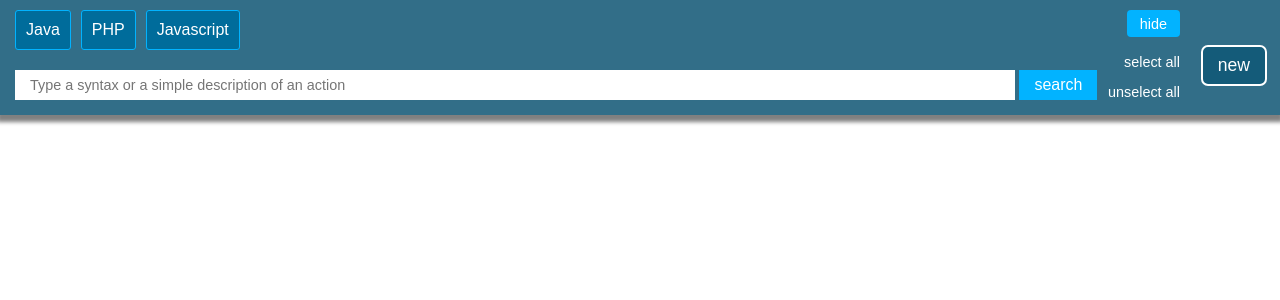
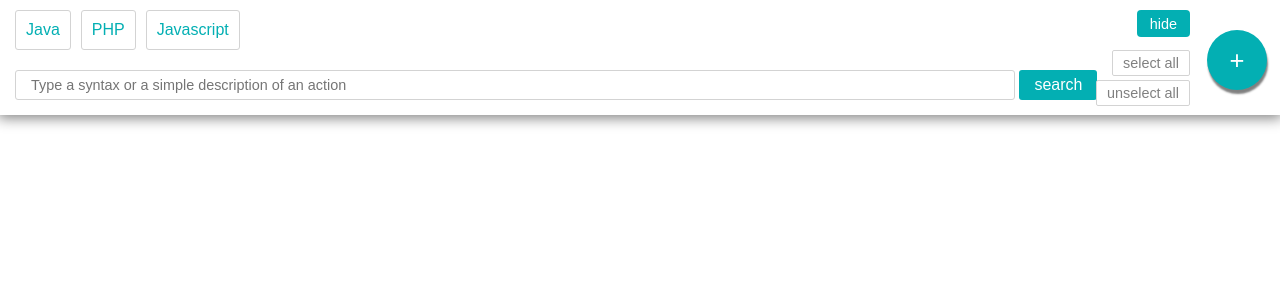
Before and after one commit to mariobrusarosco/syntaxes, a PHP site: page / in a window 1280 px wide. Shown: the top 300 px of the page. Run offline with PHP 8.4, Linux system fonts and the light colour scheme; lists and menus that the app fills with data are empty; some libraries are stand-ins or nearby versions.

Commit message:
ALERTS ADDED: INFORM THE USER OF 'NO QUERY RESULT','NO SELECTED LANG','NO STRING TYPED'

```diff
--- a/syntaxes/css/syntaxes.css
+++ b/syntaxes/css/syntaxes.css
@@ -15,10 +15,10 @@ nav {
   position: fixed;
   top: -55px;
   z-index: 1;
-  background: #326e88;
+  background: white;
   padding: 10px 0px 10px 15px;
   overflow: hidden;
-  box-shadow: 0px 4px 4px 3px gray;
+  box-shadow: 0px 1px 13px 2px gray;
   transition: top 200ms ease; }
 
 .search_form .search_field {
@@ -26,14 +26,20 @@ nav {
   height: 30px;
   padding: 10px 15px;
   margin: 20px 0 5px 0;
+  border: 1px solid lightgray;
+  border-radius: 3px;
   font-size: 0.9em;
   color: gray; }
+  .search_form .search_field:focus {
+    border: 1px solid #03afb3;
+    outline: none; }
 .search_form .submit_btn {
   height: 30px;
-  padding: 6px 15px 6px;
+  background: #03afb3;
+  padding: 5px 15px;
+  border-radius: 3px;
   color: white;
   font-size: 1em;
-  background: #02b3ff;
   cursor: pointer; }
 .search_form .lang_option_label {
   display: inline-block;
@@ -41,16 +47,20 @@ nav {
   width: auto;
   padding: 10px;
   margin: 0 10px 0 0;
-  background-color: #006c9b;
-  border: 1px solid #02b3ff;
+  background: white;
+  border: 1px solid lightgray;
   border-radius: 3px;
-  color: white;
   text-align: center;
+  color: #03afb3;
+  cursor: pointer;
   transition: all 200ms ease; }
+  .search_form .lang_option_label:hover, .search_form .lang_option_label :active {
+    border: 1px solid #03afb3;
+    color: #014d4f; }
 .search_form .lang_option_input:checked + label {
-  color: white;
-  background: #02b3ff;
-  border: 1px solid transparent; }
+  border: 1px solid #014d4f;
+  background: #014d4f;
+  color: white; }
 .search_form .lang_option_input {
   display: none; }
 
@@ -61,7 +71,7 @@ nav {
   right: 100px;
   padding: 5px 10px;
   border-radius: 4px;
-  background: #02b3ff;
+  background: #03afb3;
   color: white;
   font-size: 0.95em;
   cursor: pointer;
@@ -76,7 +86,8 @@ nav {
   top: 0; }
 
 .show_hide_nav_btn:checked + label {
-  top: 10px; }
+  top: 10px;
+  right: 90px; }
   .show_hide_nav_btn:checked + label::after {
     content: "hide";
     padding: 0px 3px;
@@ -92,33 +103,39 @@ nav {
 
 #new_syntax_btn {
   right: 13px;
-  top: 12px;
-  padding: 8px 15px;
-  border-radius: 7px;
-  border: 2px solid white;
-  font-size: 1.1em;
-  background: #145B79;
+  top: 8px;
+  height: 40px;
+  width: 40px;
+  border-radius: 20px;
+  box-shadow: 1px 1px 1px 0px gray;
+  font-size: 1.3em;
+  background: #03afb3;
   transition: top 400ms ease; }
   #new_syntax_btn:hover, #new_syntax_btn :active {
-    background: #02b3ff; }
+    background: #027e81; }
 
 .show_hide_nav_btn:checked ~ #new_syntax_btn {
-  top: 45px; }
+  top: 30px;
+  height: 60px;
+  width: 60px;
+  border-radius: 30px;
+  box-shadow: 1px 4px 2px 0px gray;
+  font-size: 1.6em; }
 
 #select_all_btn,
 #unselect_all_btn {
   display: none;
   right: 90px;
   padding: 4px 10px;
-  box-shadow: 0px 2px 7px -1px transparent inset;
+  border: 1px solid lightgray;
   border-radius: 2px;
   font-size: 0.9em;
-  color: white; }
+  color: gray; }
   #select_all_btn:hover, #select_all_btn :active,
   #unselect_all_btn:hover,
   #unselect_all_btn :active {
-    box-shadow: 0px 2px 7px -1px #02b3ff inset;
-    padding: 4px 10px; }
+    border: 1px solid #03afb3;
+    color: #03afb3; }
 
 #select_all_btn {
   top: 50px; }
@@ -129,6 +146,22 @@ nav {
 .show_hide_nav_btn:checked ~ #select_all_btn,
 .show_hide_nav_btn:checked ~ #unselect_all_btn {
   display: inline-block; }
+
+.my_alert {
+  width: 40%;
+  height: 35px;
+  margin: 10px 0 0 0;
+  padding: 10px 15px;
+  border-radius: 5px;
+  text-align: center; }
+
+.my_alert.warning {
+  color: #008c27;
+  border: 1px solid #008c27; }
+
+.my_alert.error {
+  background: rgba(255, 0, 0, 0.7);
+  color: #FFFFFF; }
 
 section {
   padding-top: 90px; }
--- a/syntaxes/css/syntaxes.scss
+++ b/syntaxes/css/syntaxes.scss
@@ -13,7 +13,7 @@
 }
 
 //VARIABLES//
-$blue2Btn : rgb(2,179,255);
+$myDarkOcean : rgb(3,175,179);
 
 //VARIABLES///
 
@@ -26,10 +26,11 @@ nav{
   position: fixed;
   top: -55px;
   z-index: 1;
-  background: rgb(50,110,136);
+  background: white;
+  // background: rgb(50,110,136);
   padding: 10px 0px 10px 15px;
   overflow: hidden;
-  box-shadow: 0px 4px 4px 3px gray;
+  box-shadow: 0px 1px 13px 2px gray;
   transition: top 200ms ease;
 }
 
@@ -46,16 +47,27 @@ nav{
     height: 30px;
     padding: 10px 15px;
     margin: 20px 0 5px 0;
+    border: 1px solid lightgray;
+    border-radius: 3px;
     font-size: 0.9em;
     color: gray;
+
+    &:focus{
+      border: 1px solid $myDarkOcean;
+      outline: none;
+      // color: $myDarkOcean;
+    }
   }
 
   .submit_btn{
     height: 30px;
-    padding: 6px 15px 6px;
+    // background: white;
+    background: $myDarkOcean;
+    padding: 5px 15px;
+    // border: 1px solid gray;
+    border-radius: 3px;
     color: white;
     font-size: 1em;
-    background: $blue2Btn;
     cursor: pointer;
   }
 
@@ -66,20 +78,25 @@ nav{
     width: auto;
     padding: 10px;
     margin: 0 10px 0 0;
-    background-color: darken($blue2Btn, 20);
-    border: 1px solid $blue2Btn;
+    background: white;
+    border: 1px solid lightgray;
     border-radius: 3px;
-    color: white;
     text-align: center;
+    color:  $myDarkOcean;
+    cursor: pointer;
+    transition: all 200ms ease;
 
-    transition: all 200ms ease;
+    &:hover, :active{
+      border: 1px solid $myDarkOcean;
+      color: darken($myDarkOcean, 20);
+    }
   }
 
   //ALL LANG OPTIONS WHEN THEIR CHECKED//
   .lang_option_input:checked+label{
+    border: 1px solid darken($myDarkOcean, 20);
+    background: darken($myDarkOcean, 20);
     color: white;
-    background:  $blue2Btn;
-    border: 1px solid transparent;
   }
 
   //HIDE THE CHECKBOX//
@@ -100,7 +117,7 @@ nav{
     right: 100px;
     padding: 5px 10px;
     border-radius: 4px;
-    background: #02b3ff;
+    background: $myDarkOcean;
     color: white;
     font-size: 0.95em;
     cursor: pointer;
@@ -118,6 +135,7 @@ nav{
   }
   .show_hide_nav_btn:checked+label{
     top: 10px;
+    right: 90px;
 
     &::after{
       content: "hide";
@@ -138,20 +156,27 @@ nav{
 
   #new_syntax_btn{
     right: 13px;
-    top: 12px;
-    padding: 8px 15px;
-    border-radius: 7px;
-    border: 2px solid white;
-    font-size: 1.1em;
-    background: #145B79;
+    top: 8px;
+    height: 40px;
+    width: 40px;
+    border-radius: 20px;
+    // border: 2px solid white;
+    box-shadow: 1px 1px 1px 0px gray;
+    font-size: 1.3em;
+    background: $myDarkOcean;
     transition: top 400ms ease;
 
     &:hover,:active{
-      background: $blue2Btn;
+      background: darken($myDarkOcean, 10);
     }
   }
   .show_hide_nav_btn:checked~#new_syntax_btn{
-    top: 45px;
+    top: 30px;
+    height: 60px;
+    width: 60px;
+    border-radius: 30px;
+    box-shadow: 1px 4px 2px 0px gray;
+    font-size: 1.6em;
   }
 
   #select_all_btn,
@@ -159,17 +184,19 @@ nav{
     display: none;
     right: 90px;
     padding: 4px 10px;
-    box-shadow: 0px 2px 7px -1px transparent inset;
+    // box-shadow: 0px 2px 7px -1px transparent inset;
+    border: 1px solid lightgray;
     border-radius: 2px;
     font-size: 0.9em;
-    color: white;
+    color: gray;
 
     &:hover, :active{
       // font-size: 1em;
       // font-weight: bold;
       // box-shadow: 0px 2px 7px -1px white inset;
-      box-shadow: 0px 2px 7px -1px $blue2Btn inset;
-      padding: 4px 10px;
+      border: 1px solid $myDarkOcean;
+      color: $myDarkOcean;
+      // box-shadow: 0px 2px 7px -1px $myDarkOcean inset;
     }
   }
   #select_all_btn{
@@ -187,6 +214,26 @@ nav{
 
 //NAVBAR OPTIONS//
 
+//ALERT AREA//
+.my_alert{
+  width: 40%;
+  height: 35px;
+  margin: 10px 0 0 0;
+  padding: 10px 15px;
+  border-radius: 5px;
+  text-align: center;
+}
+
+.my_alert.warning{
+  color: rgb(0, 140, 39);
+  border: 1px solid rgb(0, 140, 39);
+}
+
+.my_alert.error{
+  background: rgba(255, 0, 0, 0.7);
+  color: #FFFFFF;
+}
+//ALERT AREA//
 section{
   padding-top: 90px;
 }
--- a/syntaxes/includes/navigation.html
+++ b/syntaxes/includes/navigation.html
@@ -1,7 +1,7 @@
 <input id="show_hide_nav_btn" class="show_hide_nav_btn" type="checkbox" checked>
 <label for="show_hide_nav_btn" class="show_hide_nav_label"></label>
 
-<button id="new_syntax_btn" class="new_syntax_btn">new</button>
+<button id="new_syntax_btn" class="new_syntax_btn">+</button>
 
 <span id="unselect_all_btn" class="" title="test">unselect all</span>
 <span id="select_all_btn" class="">select all</span>
@@ -32,4 +32,8 @@
 
   </form>
 
+  <div class="alert_area">
+    <!-- <p class="my_alert error">Please, fill the search field with some text.</p> -->
+    <!-- <p class="my_alert warning">No results were found! Please type again.</p> -->
+  </div>
 </nav>
--- a/syntaxes/js/syntaxes.js
+++ b/syntaxes/js/syntaxes.js
@@ -69,6 +69,32 @@ var Search = {
  loadResult: function(givenJSON){
                 //PARSE THE JSON//
                 currentJSON = JSON.parse(givenJSON);
+                //CHECK IF THE 'status' PROPERTY WAS PASSED WITHIN THE JSON OBJECT//
+                if(currentJSON.hasOwnProperty("status")){
+
+                //IF IT WAS, THAT MEANS NO RESULTS WERE FOUND ON THE PERFORMED QUERY//
+                //INFORM THE USER ABOUT THE QUERY'S STATUS//
+                  //STORE SOME VARIABLES//
+                      var status = currentJSON['status'],
+                             msg = currentJSON['msg'],
+                      $alertArea = $(".alert_area"),
+                          $alert = $("<p/>").addClass("my_alert");
+                    console.log(status);
+                    if(status === "no language selected"){
+                      console.log("error");
+                    }
+                  //DEFINE THE ALERT'S CORRESPONDENT CLASSE//
+                    $alert.addClass(function(){
+                      if(status == "no language selected" || status == "no string passed"){
+                        return "error";
+                      }else{
+                        return "warning";
+                      }
+                    });
+                  //INSERT THE ALERT INTO THE PAGE//
+                  $alertArea.html($alert.text(msg));
+                  return false;
+                };
                 //STORE SOME VARIABLES//
                   var lengthJSON = currentJSON.length,
                           $tbody = $(".results_table tbody");
```
Also changed, not shown: syntaxes/helpers/search-syntax.php (+7 -2 lines), 1 other file.
